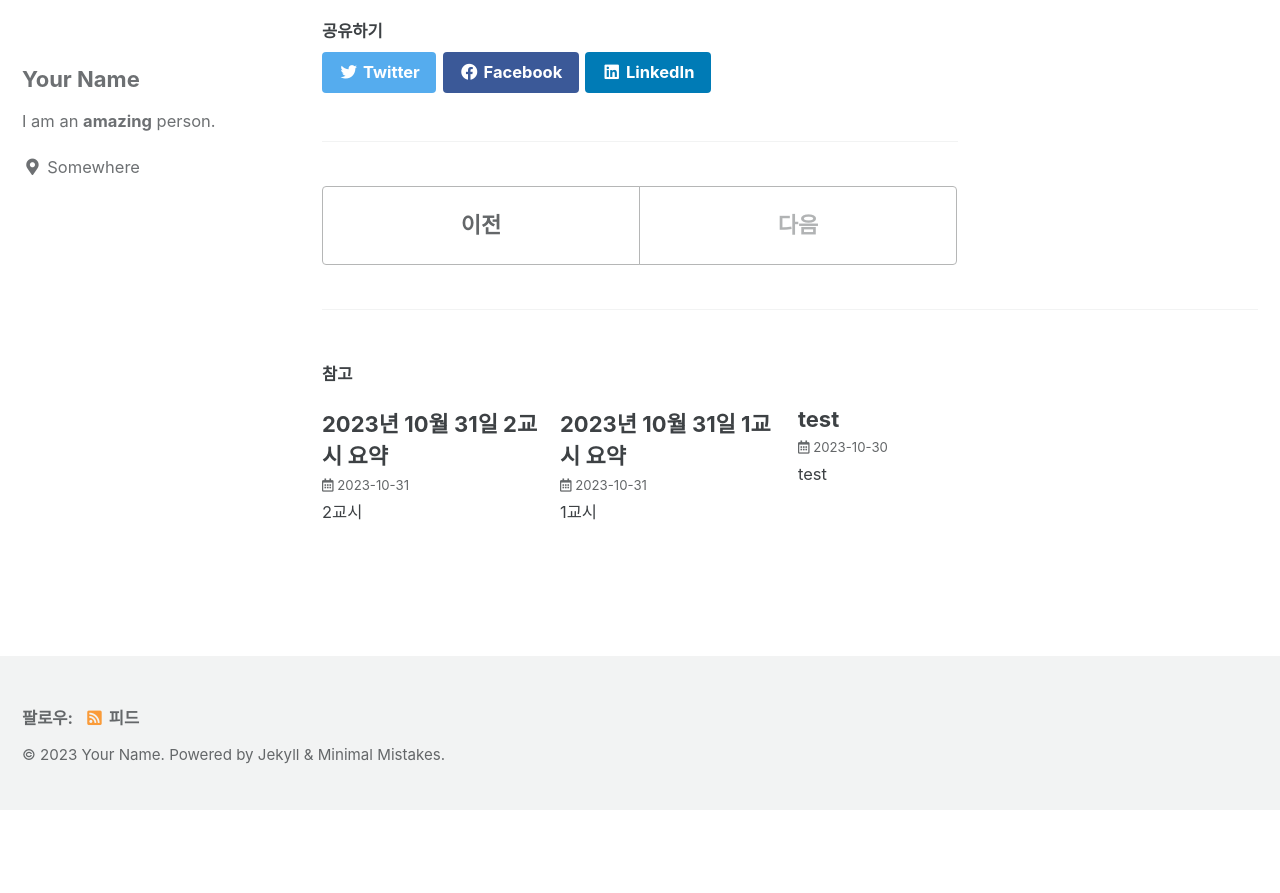
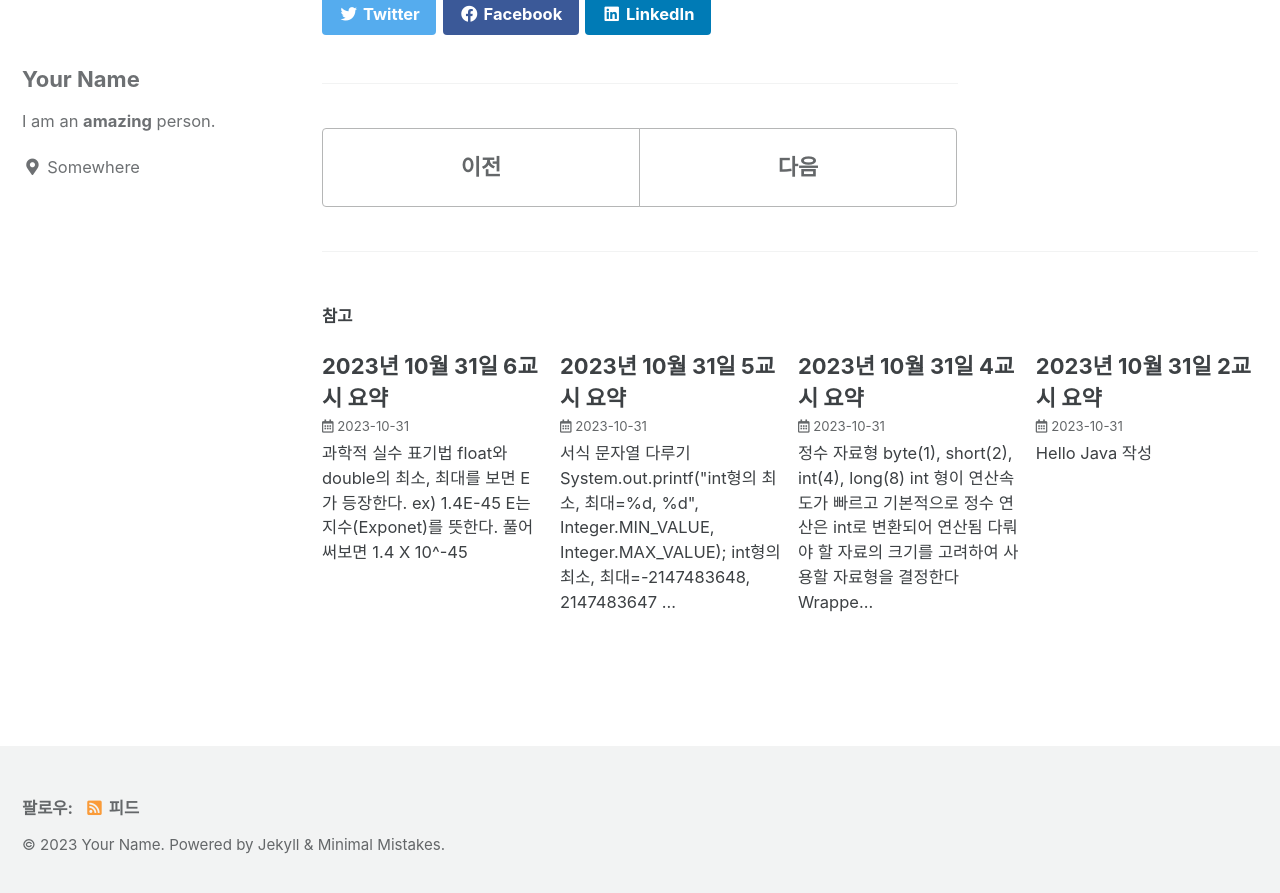
Before and after one commit to YonY-K/YonY-K.github.io, a Jekyll site: the page built from _posts/school/2023-10-31-3period.md, in a window 1280 px wide and 900 px high, scrolled down 1445 px. Shown: the top 893 px of the window. Built offline with Jekyll 4.4.1, drawn with Linux system fonts in a browser that asks for light colours; cached includes are drawn as plain includes; before the commit the page ends 2255 px from its top, so only the background shows below that.

Commit message:
2023-10-31-summary

````diff
--- a/_posts/school/2023-10-30-test.md
+++ /dev/null
@@ -1,7 +0,0 @@
----
-title:  "test"
-category:
-    - school
----
-
-test
--- /dev/null
+++ b/_posts/school/2023-10-31-4period.md
@@ -0,0 +1,37 @@
+---
+title: "2023년 10월 31일 4교시 요약"
+category:
+    - school
+---
+- 정수 자료형
+    - byte(1), short(2), int(4), long(8)
+    - int 형이 연산속도가 빠르고 기본적으로 정수 연산은 int로 변환되어 연산됨
+    - 다뤄야 할 자료의 크기를 고려하여 사용할 자료형을 결정한다
+    - Wrapper 클래스를 사용하면 각 자료형의 최소/최대 한계값을 확인할 수 있음
+    - println 에서 +는 정수형에서 덧셈연산으로 처리되니 주의
+    ```
+  System.out.println(Byte.MIN_VALUE+ " ," +Byte.MAX_VALUE);
+	System.out.println(Short.MIN_VALUE+ " ," +Short.MAX_VALUE);
+	System.out.println(Integer.MIN_VALUE+ " ," +Integer.MAX_VALUE);
+	System.out.println(Long.MIN_VALUE+ " ," +Long.MAX_VALUE);
+    ```
+    ```
+    -128 ,127
+    -32768 ,32767
+    -2147483648 ,2147483647
+    -9223372036854775808 ,9223372036854775807
+    ```
+  - 정해진 크기 이상 혹은 이하로 값을 줄 경우 오버플로우 언더플로우가 발생할 수 있다
+  - 오버플로우가 발생할 경우 최소값으로 돌아가서 카운트 된다
+  - 언더플로우가 발생할 경우 최대값으로 돌아가서 카운트 된다
+
+  - 형변환 연산자(Type Casting Operator)
+  - 연산 후의 값을 저장할 때 저장하려는 자료형의 크기에 맞지 않을 경우 오류가 날 수 있다
+  - 그럴때는 형변환 연산자를 사용한다
+    ```
+    int a = 1500000000;
+    int b = 2100000000;
+    long c = (long)a +(long)b;
+    ```
+  - 다만 a, b의 값이 int의 허용범위 이내이기 때문에 이 경우 굳이 형변환을 하지 않아도 된다
+  - 형변환이 반드시 필요한 경우는 결과값이 대입하려는 자료형의 범위보다 큰 경우이다
--- /dev/null
+++ b/_posts/school/2023-10-31-5period.md
@@ -0,0 +1,31 @@
+---
+title: "2023년 10월 31일 5교시 요약"
+category:
+    - school
+---
+
+- 서식 문자열 다루기
+  ```
+  System.out.printf("int형의 최소, 최대=%d, %d", Integer.MIN_VALUE, Integer.MAX_VALUE);
+  ```
+  ```
+  int형의 최소, 최대=-2147483648, 2147483647
+  ```
+  - 변환문자 : %d(정수), %f(실수), %c(문자), %s(문자열, String), %b(논리, 참/거짓)
+  - 줄바꿈 : \n
+
+
+
+- 파일은 Disk에 저장되고 실행될 때 Memory에 로드되어 이용된다
+- 실수는 기본적으로 저장될 때 doble 자료형으로 저장된다.
+    - 그렇기 때문에 저장된 실수를 꺼내쓸 때 오류가 발생할 수 있다. ex) incompatible types: possible lossy conversion from double to float
+    - 이를 방지하기 위해 저장할 때 자료형을 지정해줘야 할 때가 있다.
+     ```
+     float pi;
+     //숫자 뒤에 F를 붙여야 float로 저장됨
+     pi = 3.14F;
+     System.out.printf("pi=%f", pi);
+     ```
+- float과 doble의 차이점은 정밀도
+  - float은 소수점 이하 7자리 표현 가능
+  - doble은 소수점 이하 15자리 표현 가능
--- /dev/null
+++ b/_posts/school/2023-10-31-6period.md
@@ -0,0 +1,34 @@
+---
+title: "2023년 10월 31일 6교시 요약"
+category:
+    - school
+---
+
+- 과학적 실수 표기법
+  - float와 double의 최소, 최대를 보면 E가 등장한다. ex) 1.4E-45
+  - E는 지수(Exponet)를 뜻한다.
+  - 풀어써보면 1.4 X 10^-45
+
+- char 에 들어가는 문자는 숫자로 변환되어 메모리에 저장된다.
+  - 각각의 문자마다 대응하는 숫자가 있다.
+  - 출력될 때는 다시 문자로 변환되어 출력된다.
+  - 숫자를 저장해도 문제가 생기지 않는다.
+  - ASC||(영문자, 숫자, 특수문자), Unicode(국제문자)
+  - 양수만 저장된다
+  - 2byte(16bit) = 2^16 = 655356
+  - 655355(0~655356)까지 표현 가능
+
+### 문제
+한글 '가'에 매핑된 정수는 얼마인가
+```
+char a = '가';
+System.out.println((int)a);
+```
+```
+44032
+```
+
+- 한 번 연산되어 값으로 대치되는 연산식 = 표현식(Expression)
+  - ex) a = a+1; -> a+1 은 표현식
+- 사람이 직접 입력하는 값 = Literal
+  - ex) a = 0 -> 0은 리터럴
````
Also changed, not shown: _posts/school/2023-10-31-1period.md (+0 -3 lines), _posts/school/2023-10-31-2period.md (+0 -3 lines), _posts/school/2023-10-31-3period.md (+0 -3 lines).
